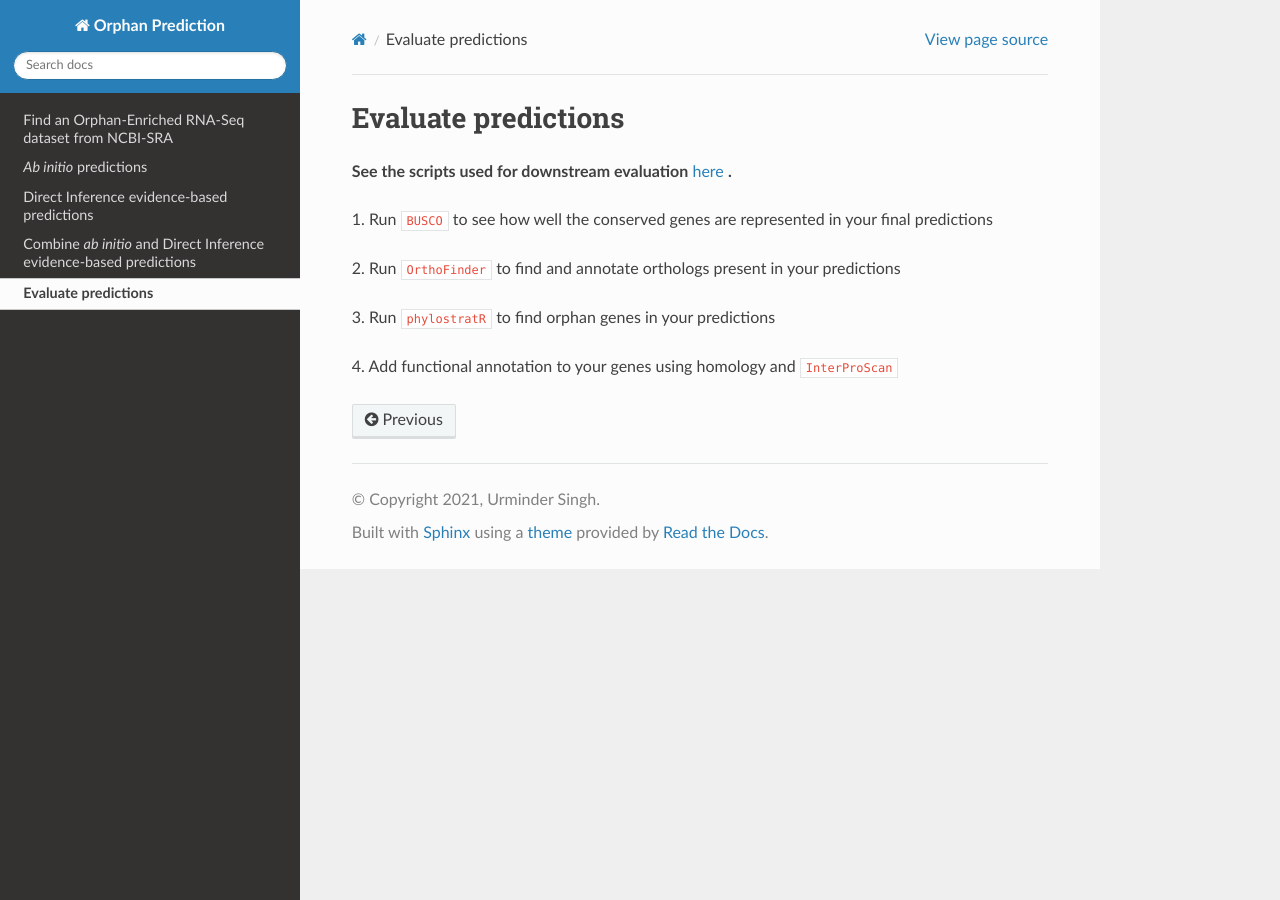
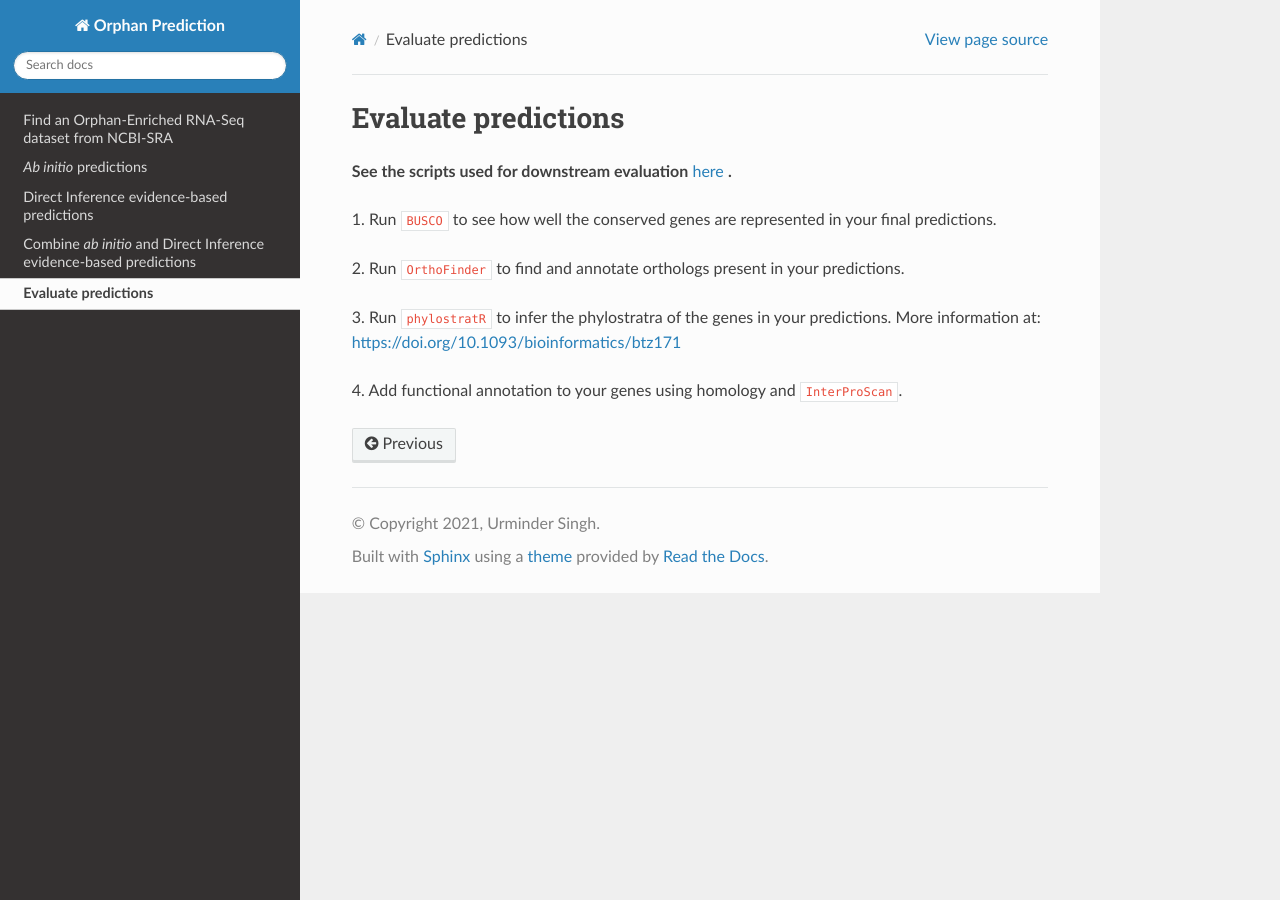
Before and after one commit to eswlab/orphan-prediction, a Sphinx documentation site: the page built from docs/source/5_downstream.rst, in a window 1280 px wide. Built offline with Sphinx 7.4.7 and the Read the Docs theme 2.0.0, drawn with Linux system fonts in a browser that asks for light colours.

Commit message:
Update 5_downstream.rst

```diff
--- a/docs/source/5_downstream.rst
+++ b/docs/source/5_downstream.rst
@@ -5,13 +5,13 @@ Evaluate predictions
 
 **See the scripts used for downstream evaluation** `here`_ **.**
 
-| 1. Run ``BUSCO`` to see how well the conserved genes are represented in your final predictions
+| 1. Run ``BUSCO`` to see how well the conserved genes are represented in your final predictions.
 
-| 2. Run ``OrthoFinder`` to find and annotate orthologs present in your predictions
+| 2. Run ``OrthoFinder`` to find and annotate orthologs present in your predictions.
 
-| 3. Run ``phylostratR`` to find orphan genes in your predictions
+| 3. Run ``phylostratR`` to infer the phylostratra of the genes in your predictions. More information at: https://doi.org/10.1093/bioinformatics/btz171
 
-| 4. Add functional annotation to your genes using homology and ``InterProScan``
+| 4. Add functional annotation to your genes using homology and ``InterProScan``.
 
 
 .. _here: https://github.com/eswlab/orphan-prediction/tree/master/scripts/downstream
```
